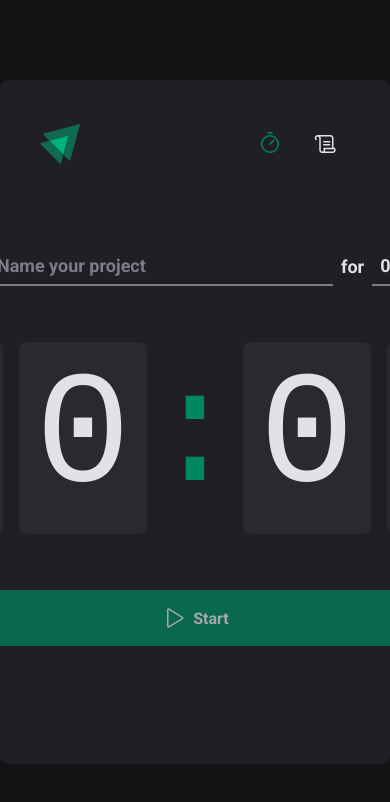
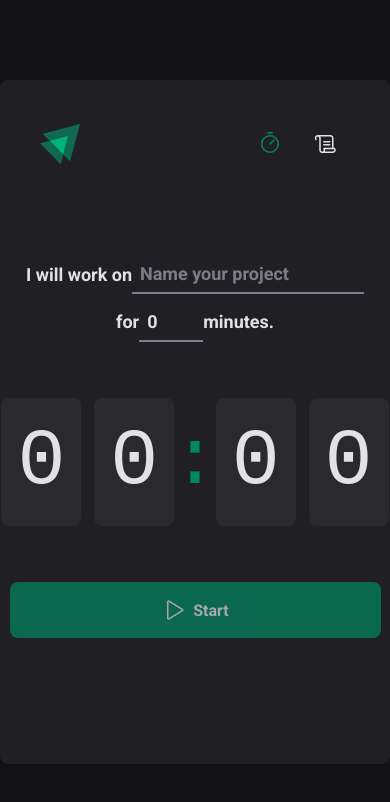
Before and after one commit to Sathosk/Pomodoro-Timer, a React (Vite) app: page / in a window 390 px wide. Shown: the top 802 px of the page. Built offline with nearby package versions, Linux system fonts and the light colour scheme.

Commit message:
added mobile responsiviness

```diff
--- a/src/pages/Home/components/Countdown/styles.ts
+++ b/src/pages/Home/components/Countdown/styles.ts
@@ -14,6 +14,12 @@ export const CountdownContainer = styled.div`
         padding: 2rem 1rem;
         border-radius: 8px;
     }
+
+    @media (max-width: 640px) {
+        font-size: 5rem;
+        line-height: 4rem;
+        gap: 0.8rem;
+    }
 `;
 
 export const Separator = styled.div`
@@ -24,4 +30,8 @@ export const Separator = styled.div`
     overflow: hidden;
     display: flex;
     justify-content: center;
+
+    @media (max-width: 640px) {
+        width: 1rem;
+    }
 `;
--- a/src/pages/Home/components/NewCycleForm/index.tsx
+++ b/src/pages/Home/components/NewCycleForm/index.tsx
@@ -12,6 +12,7 @@ export function NewCycleForm() {
 
     return (
         <FormContainer>
+            <div>
                 <label htmlFor="task">I will work on</label>
                 <TaskInput
                     id="task"
@@ -20,6 +21,9 @@ export function NewCycleForm() {
                     {...register('task')}
                     disabled={!!activeCycle}
                 />
+            </div>
+
+
 
             {/* <datalist id="taskSuggestions">
                 <option value="Projeto 1" />
@@ -27,7 +31,7 @@ export function NewCycleForm() {
                 <option value="Projeto 3" />
                 <option value="Projeto 4" />
             </datalist> */}
-
+            <div>
                 <label htmlFor="minutesAmount">for</label>
                 <MinutesAmountInput
                     type="number"
@@ -42,6 +46,7 @@ export function NewCycleForm() {
                 />
 
                 <span>minutes.</span>
+            </div>
         </FormContainer>
     )
 }
--- a/src/pages/Home/components/NewCycleForm/styles.ts
+++ b/src/pages/Home/components/NewCycleForm/styles.ts
@@ -4,12 +4,24 @@ export const FormContainer = styled.div`
     width: 100%;
     display: flex;
     align-items: center;
-    justify-content: center;
+    justify-content: space-between;
     gap: 0.5rem;
     color: ${props => props.theme['gray-100']};
     font-size: 1.125rem;
     font-weight: bold;
     flex-wrap: wrap;
+
+    @media (max-width: 640px) {
+        width: 671px;
+        flex-direction: column;
+        align-items: left;
+    }
+
+    div:first-child {
+        display: flex;
+        align-items: center;
+        flex: 1;
+    }
 `;
 
 const BaseInput = styled.input`
--- a/src/pages/Home/styles.ts
+++ b/src/pages/Home/styles.ts
@@ -13,14 +13,8 @@ export const HomeContainer = styled.main`
         flex-direction: column;
         align-items: center;
         gap: 3.5rem;
-
-
     }
 `;
-
-
-
-
 
 export const BaseCountdownButton = styled.button`
     width: 100%;
@@ -44,7 +38,9 @@ export const BaseCountdownButton = styled.button`
         cursor: not-allowed;
     }
 
-
+    @media (max-width: 640px) {
+        width: 371px;
+    }
 `;
 
 export const StartCountdownButton = styled(BaseCountdownButton)`
```
Lines whose indentation alone changed are shown as unchanged.
